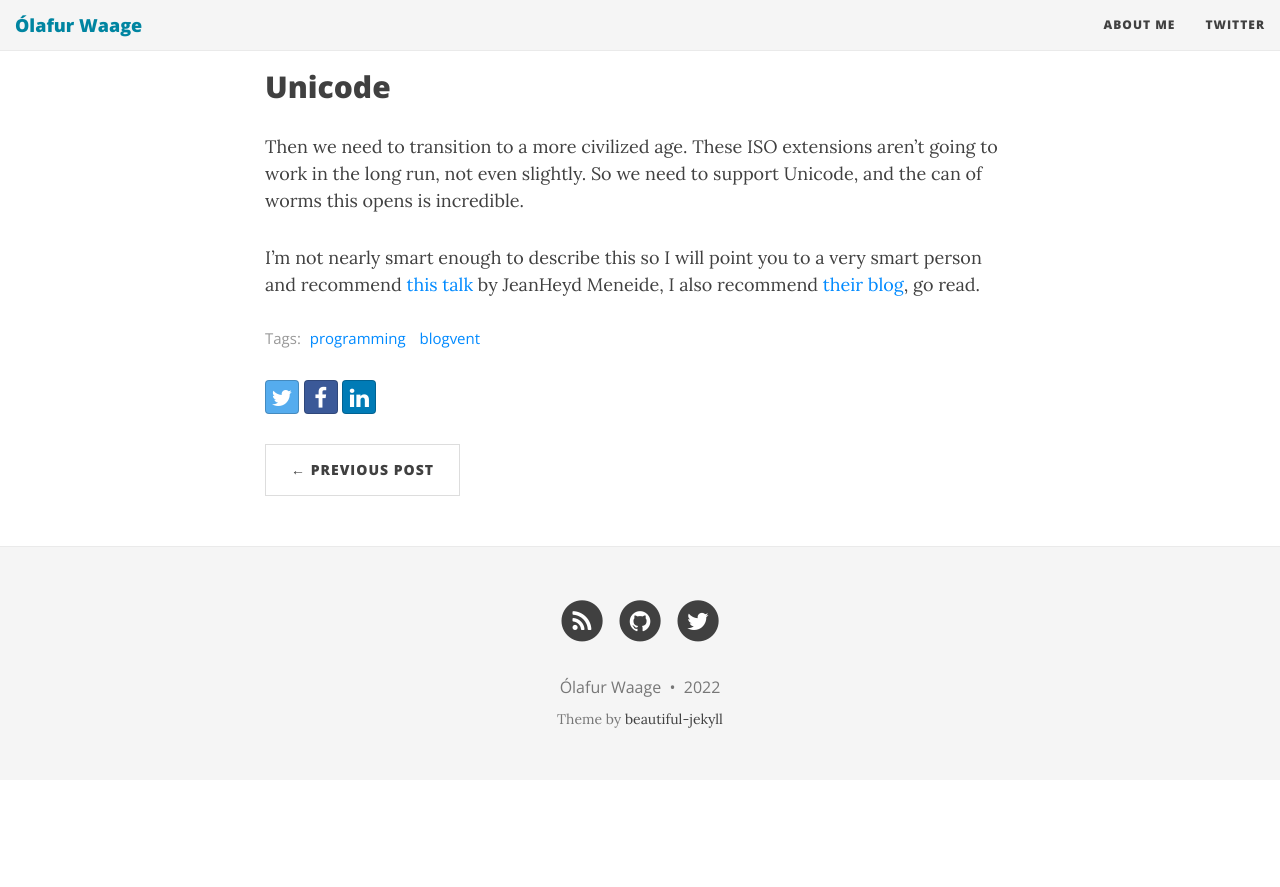
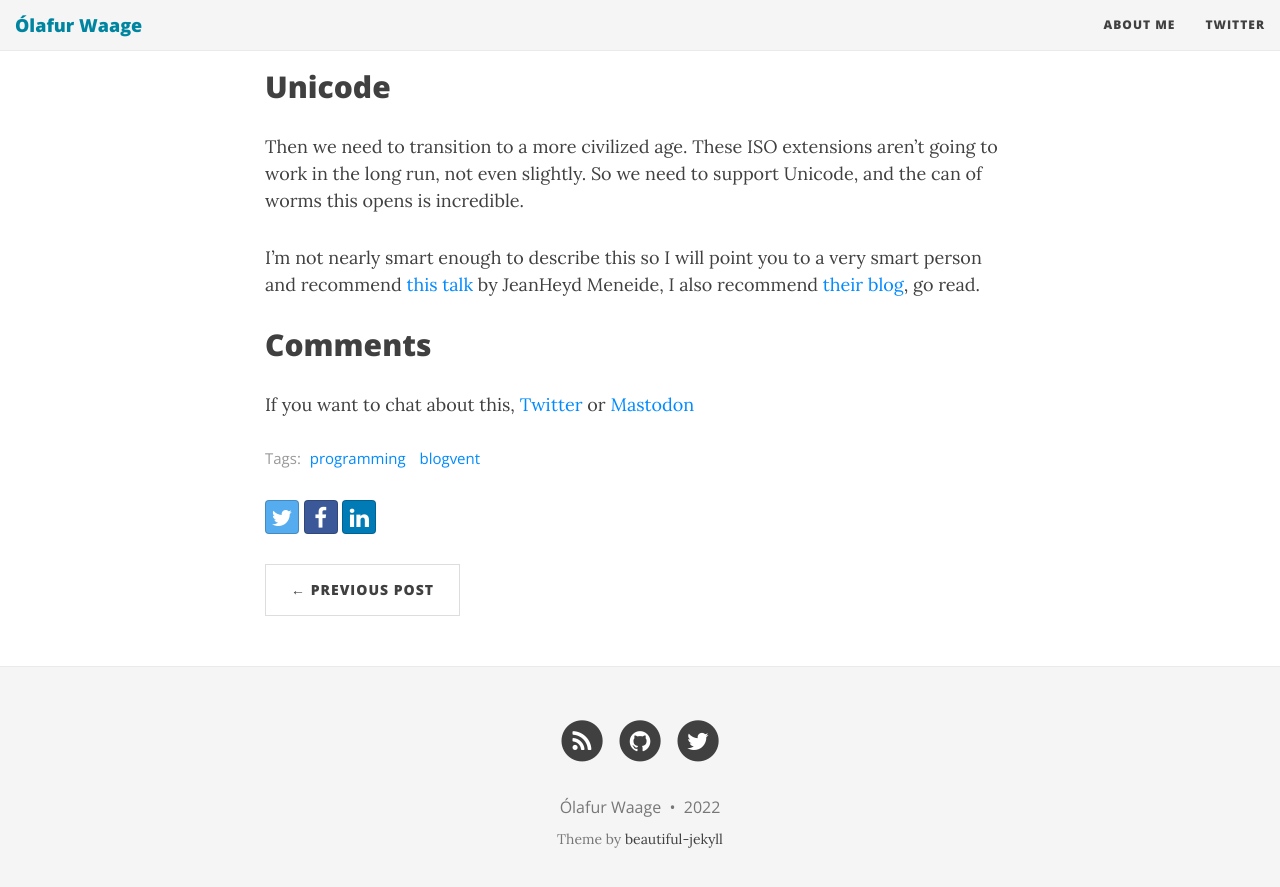
Before and after one commit to olafurw/olafurw.github.io, a Jekyll site: the page built from _posts/2022-12-18-text-is-simple.md, in a window 1280 px wide and 900 px high, scrolled down 1641 px. Shown: the top 887 px of the window. Built offline with Jekyll 4.4.1, drawn with Linux system fonts in a browser that asks for light colours; nearby versions of some CDN libraries; before the commit the page ends 2421 px from its top, so only the background shows below that.

Commit message:
text comments

```diff
--- a/_posts/2022-12-18-text-is-simple.md
+++ b/_posts/2022-12-18-text-is-simple.md
@@ -46,3 +46,7 @@
 Then we need to transition to a more civilized age. These ISO extensions aren't going to work in the long run, not even slightly. So we need to support Unicode, and the can of worms this opens is incredible.
 
 I'm not nearly smart enough to describe this so I will point you to a very smart person and recommend [this talk](https://www.youtube.com/watch?v=BdUipluIf1E) by JeanHeyd Meneide, I also recommend [their blog](https://thephd.dev/), go read.
+
+## Comments
+
+If you want to chat about this, [Twitter](https://twitter.com/olafurw/status/1604521780764344321) or [Mastodon](https://mastodon.social/@olafurw/109535742806834126)
```
